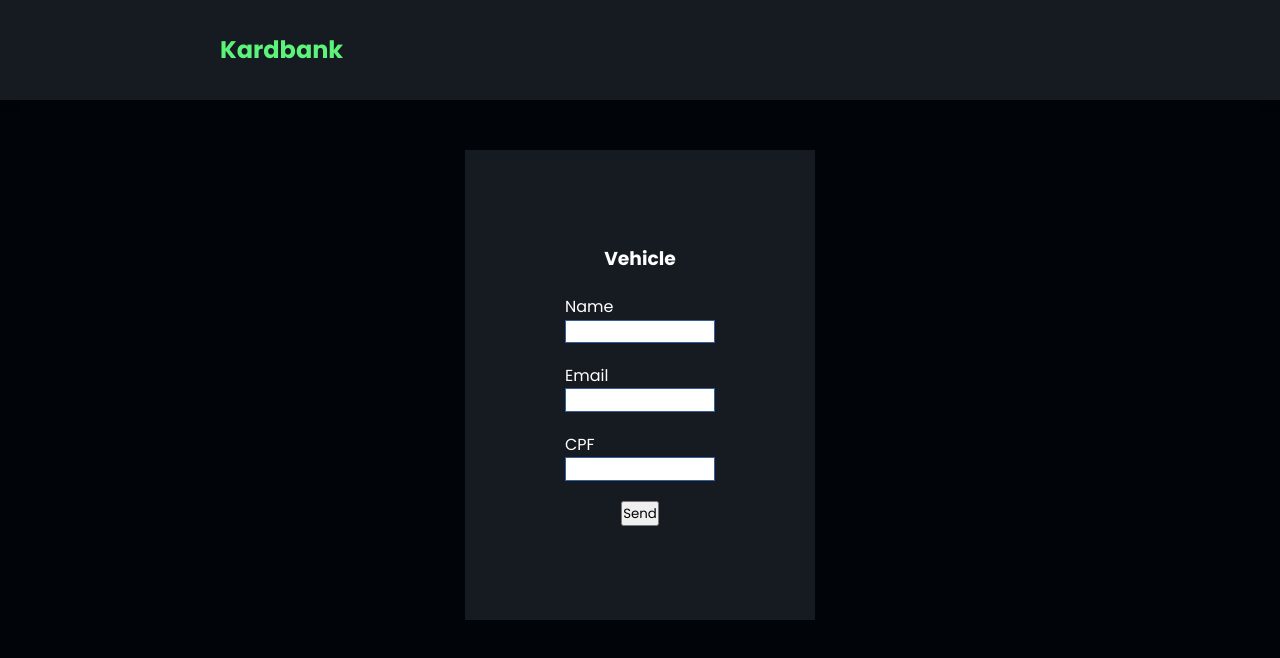
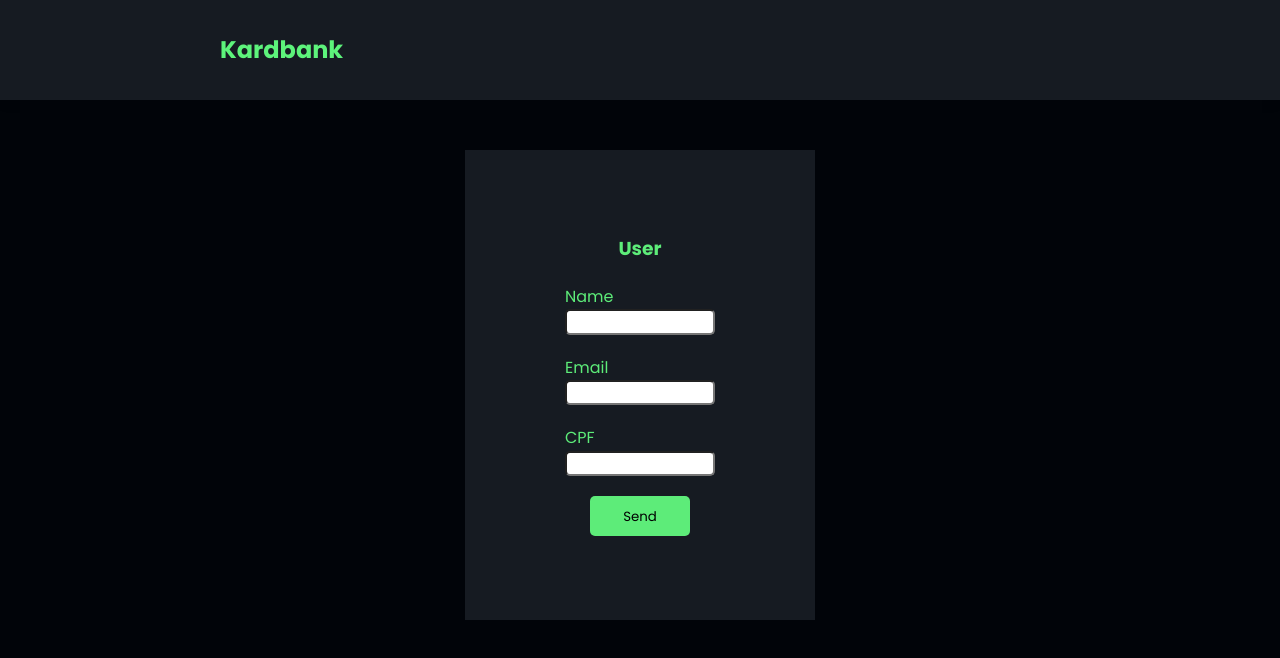
Before and after one commit to pedroluiznogueira/kardbank-react, a React (Create React App) app: page /form in a window 1280 px wide. Shown: the top 658 px of the page. Built offline with nearby package versions, Linux system fonts and the light colour scheme; no server answers.

Commit message:
user form for creating and updating an user

```diff
--- a/src/app/common/navbar/Navbar.jsx
+++ b/src/app/common/navbar/Navbar.jsx
@@ -7,6 +7,10 @@ function Navbar({ navigation }) {
     const navigate = useNavigate();
     const {onFormMode} = useContext(UserContext);
 
+    const handleHome = () => {
+        navigate("/");
+    }
+
     const handleGoBack = () => {
         navigate('/');
     }
@@ -14,7 +18,7 @@ function Navbar({ navigation }) {
     return(
         <nav className="navbar">
             <div className="logo-block">
-                <h1 className="logo">Kardbank</h1>
+                <h1 onClick={handleHome} className="logo">Kardbank</h1>
             </div>
             {
                 onFormMode ?
--- a/src/app/components/user-form/UserForm.css
+++ b/src/app/components/user-form/UserForm.css
@@ -24,6 +24,10 @@
     flex-direction: column;
 }
 
+.input-block label, h3 {
+    color: #5dec79;
+}
+
 #feedback {
     display: flex;
     justify-content: center;
@@ -33,7 +37,7 @@
 
 .input-block input {
     text-align: center;
-    border: 1px solid #31629B;
+    border-radius: 5px;
     width: 150px;
 }
 
@@ -69,3 +73,20 @@ input[type="file"] {
 .input-block #image-label:active {
     color: rgb(88, 166, 255);
 }
+
+.btn {
+    cursor: pointer;
+    border-radius: 5px;
+    border: none;
+    width: 100px;
+    height: 40px;
+    background-color: #5dec79;
+}
+
+.btn:hover {
+    background-color: #46af5b;
+}
+
+.btn:active {
+    background-color: #5dec79;
+}
--- a/src/app/components/user-form/UserForm.jsx
+++ b/src/app/components/user-form/UserForm.jsx
@@ -68,7 +68,7 @@ function UserForm() {
             <Navbar navigation={"Go Back"}/>
             <div className="catalog">
                 <form className="plus-form" onSubmit={handleSubmit}>
-                    <h3>Vehicle {formGoal}</h3>
+                    <h3>User {formGoal}</h3>
                     <div className="input-block">
                         <label htmlFor="name">Name</label>
                         <input
--- a/src/app/context/UserContext.jsx
+++ b/src/app/context/UserContext.jsx
@@ -49,6 +49,7 @@ export const UserProvider = ( {children} ) => {
     }
 
     const updateUser = async (user) => {
+        console.log("called update");
         const response = await fetch(`${url}/users/update/${userId}`, {
             method: 'PUT',
             headers: {
@@ -58,8 +59,9 @@ export const UserProvider = ( {children} ) => {
             body: JSON.stringify(user)
         });
         const data = await response.json();
+        console.log(data);
         setUsers(users.map((user) => (user.id === userId ? {...user, ...data}: user)));
-        return data;
+        return response;
     }
 
     const deleteUser = async (userId) => {
```
